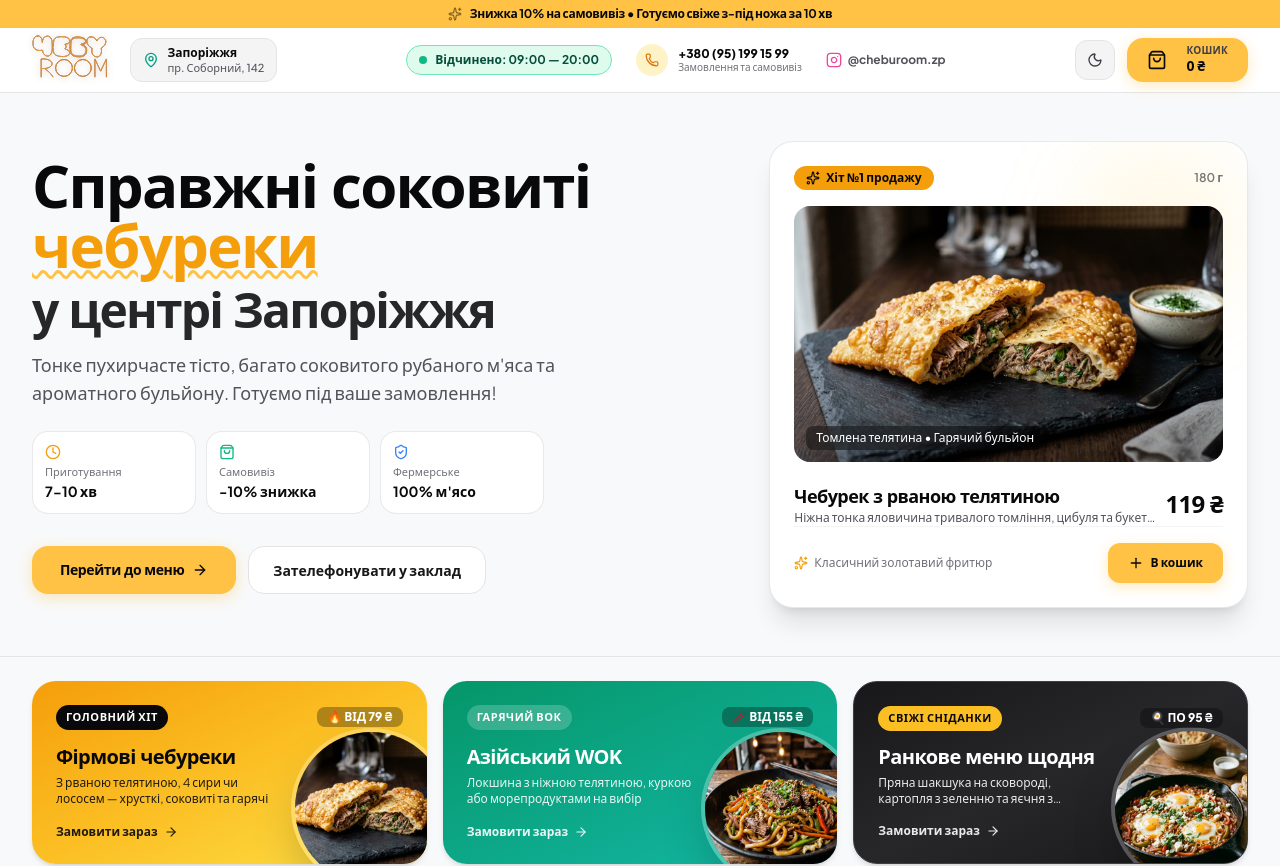
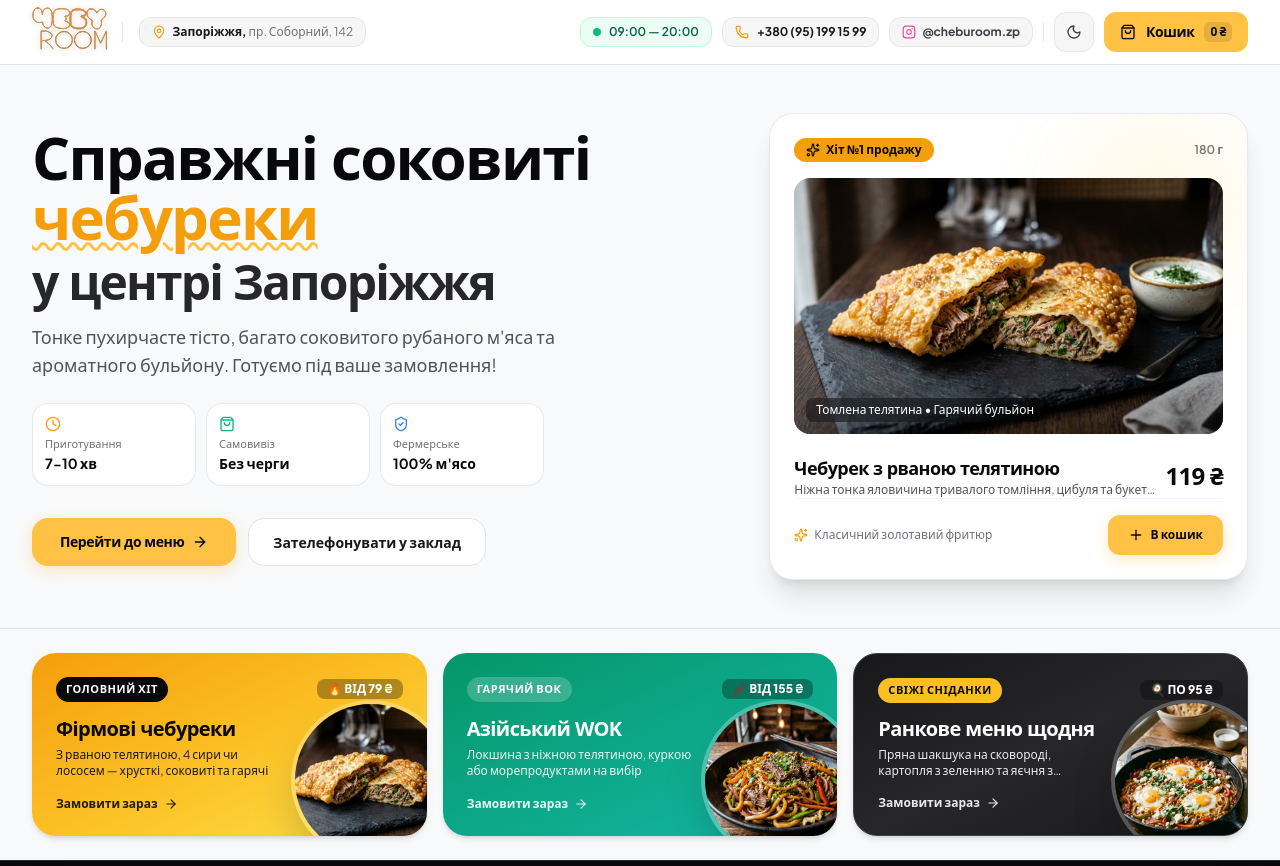
Before and after one commit to DmitriyKachan/cheburoom-zp, a React (Vite) app: page / in a window 1280 px wide. Shown: the top 866 px of the page. Built offline with nearby package versions, Linux system fonts and the light colour scheme; a web font is replaced by a local one.

Commit message:
feat: streamline header, remove takeaway discount, add extras and dynamic replacement to cross-sell dishes

```diff
--- a/src/components/CartDrawer.jsx
+++ b/src/components/CartDrawer.jsx
@@ -72,7 +72,7 @@ export function CartDrawer() {
         <div className="px-5 py-3 bg-amber-500/10 border-b border-amber-500/20">
           <div className="flex items-center gap-2 text-xs font-bold text-amber-800 dark:text-amber-300">
             <Sparkles className="w-4 h-4 text-amber-500 shrink-0" />
-            <span>Самовивіз: пр. Соборний, 142 • Знижка -10%</span>
+            <span>Самовивіз: пр. Соборний, 142 • Свіже з-під ножа</span>
           </div>
         </div>
 
@@ -174,7 +174,7 @@ export function CartDrawer() {
             </div>
 
             <p className="text-[11px] text-zinc-400 mb-4">
-              Швидкий самовивіз без черги • Знижка 10%
+              Швидкий самовивіз без черги • пр. Соборний, 142
             </p>
 
             <button
--- a/src/components/CheckoutModal.jsx
+++ b/src/components/CheckoutModal.jsx
@@ -71,7 +71,7 @@ export function CheckoutModal() {
 ━━━━━━━━━━━━━━━━━━━━
 👤 Клієнт: ${name}
 📞 Телефон: ${phone}
-📍 Отримання: 🏃 Самовивіз (-10%)
+📍 Отримання: 🏃 Самовивіз
 🏠 Точка видачі: ${addressStr}
 💳 Оплата: ${payment}
 ${comment.trim() ? '💬 Коментар: ' + comment.trim() + '\n' : ''}━━━━━━━━━━━━━━━━━━━━
@@ -142,7 +142,7 @@ ${itemsText}
               м. Запоріжжя, {MENU_DATA.info.address}
             </p>
             <p className="text-[11px] text-amber-600 dark:text-amber-400 mt-1 font-bold">
-              🔥 Самовивіз зі знижкою 10%
+              🔥 Свіже та гаряче з-під ножа
             </p>
           </div>
 
--- a/src/components/DishModal.jsx
+++ b/src/components/DishModal.jsx
@@ -145,7 +145,7 @@ export function DishModal() {
             {dish.options?.extras && dish.options.extras.length > 0 && (
               <div className="mb-4">
                 <h4 className="text-xs font-display font-bold text-zinc-950 dark:text-white mb-2">
-                  Додати до начинки:
+                  {dish.category === 'chebureks' ? 'Додати до начинки:' : 'Додати соуси та додатки:'}
                 </h4>
                 <div className="space-y-2">
                   {dish.options.extras.map(extra => {
--- a/src/components/Header.jsx
+++ b/src/components/Header.jsx
@@ -1,7 +1,7 @@
 import React from 'react';
 import { motion } from 'framer-motion';
 import { useCart } from '../context/CartContext';
-import { ShoppingBag, Sun, Moon, Phone, MapPin, Clock, ChevronDown, Sparkles } from 'lucide-react';
+import { ShoppingBag, Sun, Moon, Phone, MapPin } from 'lucide-react';
 import { InstagramIcon } from './InstagramIcon';
 import { CheburoomLogo } from './CheburoomLogo';
 
@@ -9,150 +9,133 @@ export function Header() {
   const { itemCount, subtotal, currentPage, navigateTo, darkMode, toggleTheme } = useCart();
 
   return (
-    <>
-      {/* Top Promo Bar (scrolls away to free maximum vertical screen space) */}
-      <div className="bg-glovo-yellow text-zinc-950 font-bold h-7 px-3 sm:px-4 text-center flex items-center justify-center gap-1.5 sm:gap-2 select-none">
-        <Sparkles className="w-3 h-3 sm:w-3.5 sm:h-3.5 shrink-0 animate-pulse text-zinc-950" />
-        <span className="text-[10.5px] sm:text-xs font-bold text-zinc-950 tracking-tight whitespace-nowrap">
-          <span className="sm:hidden">Знижка 10% на самовивіз • Свіже за 10 хв</span>
-          <span className="hidden sm:inline">Знижка 10% на самовивіз • Готуємо свіже з-під ножа за 10 хв</span>
-        </span>
-      </div>
+    <header className="sticky top-0 z-40 bg-white/95 dark:bg-[#09090B]/95 backdrop-blur-md border-b border-zinc-200 dark:border-[#23232E] transition-colors">
+      <div className="max-w-7xl mx-auto px-4 sm:px-6 lg:px-8 h-16 flex items-center justify-between gap-3 sm:gap-4">
 
-      <header className="sticky top-0 z-40 bg-white/95 dark:bg-[#09090B]/95 backdrop-blur-md border-b border-zinc-200 dark:border-[#23232E] transition-colors">
-        <div className="max-w-7xl mx-auto px-3 sm:px-6 lg:px-8 h-14 sm:h-16 flex items-center justify-between gap-2 sm:gap-4">
-
-        {/* Left: Brand Logo & Location */}
-        <div className="flex items-center gap-2.5 sm:gap-6 shrink-0">
+        {/* Left Section: Logo & Address */}
+        <div className="flex items-center gap-3 sm:gap-4 shrink-0">
           <motion.button
             type="button"
             whileHover={{ scale: 1.02 }}
             whileTap={{ scale: 0.96 }}
             transition={{ type: "spring", stiffness: 400, damping: 25 }}
             onClick={() => navigateTo('menu')}
-            className="group focus:outline-none cursor-pointer text-left"
+            className="focus:outline-none cursor-pointer text-left"
             aria-label="Головна ЧЕБУROOM"
           >
             <CheburoomLogo size="md" />
           </motion.button>
 
-          {/* City / Location selector (Clickable Google Maps link) */}
+          <div className="hidden sm:block h-5 w-px bg-zinc-200 dark:bg-zinc-800" />
+
+          {/* Location link */}
           <motion.a
-            whileHover={{ scale: 1.04, y: -1 }}
-            whileTap={{ scale: 0.96 }}
+            whileHover={{ y: -1 }}
+            whileTap={{ scale: 0.97 }}
             href="https://www.google.com/maps/search/?api=1&query=пр.+Соборний+142,+Запоріжжя"
             target="_blank"
             rel="noopener noreferrer"
             title="Відкрити адресу закладу в Google Картах"
-            className="flex items-center gap-1.5 sm:gap-2 px-2.5 sm:px-3 py-1 sm:py-1.5 rounded-xl bg-zinc-100 hover:bg-zinc-200/80 dark:bg-[#121215] dark:hover:bg-[#1A1A22] border border-zinc-200 dark:border-[#23232E] hover:border-amber-400/70 dark:hover:border-amber-400/50 text-xs cursor-pointer transition-all shadow-xs group shrink-0"
+            className="hidden sm:flex items-center gap-1.5 px-3 py-1.5 rounded-xl bg-zinc-100/80 hover:bg-zinc-200/70 dark:bg-[#15151B] dark:hover:bg-[#1E1E26] border border-zinc-200/80 dark:border-[#23232E] text-xs transition-all cursor-pointer group"
           >
-            <MapPin className="w-3.5 h-3.5 sm:w-4 sm:h-4 text-glovo-green shrink-0 group-hover:scale-115 group-hover:-translate-y-0.5 transition-transform" />
-            <div className="text-left leading-tight">
-              <span className="font-bold text-zinc-950 dark:text-white group-hover:text-amber-500 transition-colors block text-[11px] sm:text-xs whitespace-nowrap">Запоріжжя</span>
-              <span className="text-[10px] sm:text-[11px] text-zinc-600 dark:text-zinc-400 block font-medium whitespace-nowrap">пр. Соборний, 142</span>
-            </div>
+            <MapPin className="w-3.5 h-3.5 text-amber-500 shrink-0 group-hover:scale-110 transition-transform" />
+            <span className="font-bold text-zinc-900 dark:text-white text-xs whitespace-nowrap">
+              Запоріжжя, <span className="font-normal text-zinc-500 dark:text-zinc-400">пр. Соборний, 142</span>
+            </span>
           </motion.a>
         </div>
 
-        {/* Center: Hours & Phone Call Center (RnR style) */}
-        <div className="hidden lg:flex items-center gap-6 text-xs">
-          <motion.div
-            whileHover={{ scale: 1.05 }}
-            className="flex items-center gap-2 px-3 py-1.5 rounded-full bg-emerald-100/70 dark:bg-emerald-950/40 border border-emerald-300 dark:border-emerald-800 text-emerald-900 dark:text-emerald-300 font-bold transition-transform cursor-default select-none"
+        {/* Right Section: Hours, Phone, Instagram, Theme, Cart */}
+        <div className="flex items-center gap-2 sm:gap-2.5 shrink-0">
+
+          {/* Working Hours Pill */}
+          <div className="hidden xl:flex items-center gap-2 px-3 py-1.5 rounded-xl bg-emerald-50 dark:bg-emerald-950/30 border border-emerald-200/60 dark:border-emerald-800/50 text-xs text-emerald-800 dark:text-emerald-300 font-semibold select-none">
+            <span className="w-2 h-2 rounded-full bg-emerald-500 animate-pulse shrink-0" />
+            <span>09:00 — 20:00</span>
+          </div>
+
+          {/* Phone Contact */}
+          <motion.a
+            whileHover={{ y: -1 }}
+            whileTap={{ scale: 0.97 }}
+            href="tel:+380951991599"
+            className="hidden md:flex items-center gap-2 px-3 py-1.5 rounded-xl bg-zinc-100/80 hover:bg-zinc-200/70 dark:bg-[#15151B] dark:hover:bg-[#1E1E26] border border-zinc-200/80 dark:border-[#23232E] text-xs font-bold text-zinc-900 dark:text-white hover:text-amber-500 dark:hover:text-amber-400 transition-all cursor-pointer group"
+            title="Зателефонувати в заклад"
           >
-            <span className="w-2 h-2 rounded-full bg-emerald-500 animate-pulse"></span>
-            <span>Відчинено: 09:00 — 20:00</span>
-          </motion.div>
-
-          <motion.a
-            whileHover={{ scale: 1.04, y: -1 }}
-            whileTap={{ scale: 0.96 }}
-            href="tel:+380951991599"
-            className="flex items-center gap-2.5 font-bold text-zinc-950 dark:text-white hover:text-amber-500 transition-colors group cursor-pointer"
-          >
-            <div className="w-8 h-8 rounded-full bg-amber-100 dark:bg-amber-950/50 flex items-center justify-center text-amber-600 group-hover:bg-glovo-yellow group-hover:text-zinc-950 transition-colors">
-              <Phone className="w-3.5 h-3.5 group-hover:rotate-12 group-hover:scale-115 transition-transform" />
-            </div>
-            <div>
-              <span className="text-xs font-black block leading-tight text-zinc-950 dark:text-white">+380 (95) 199 15 99</span>
-              <span className="text-[10px] text-zinc-500 dark:text-zinc-400 block leading-tight font-medium">Замовлення та самовивіз</span>
-            </div>
+            <Phone className="w-3.5 h-3.5 text-amber-500 shrink-0 group-hover:rotate-12 transition-transform" />
+            <span>+380 (95) 199 15 99</span>
           </motion.a>
 
+          {/* Instagram Link */}
           <motion.a
-            whileHover={{ scale: 1.04, y: -1 }}
-            whileTap={{ scale: 0.96 }}
+            whileHover={{ y: -1 }}
+            whileTap={{ scale: 0.97 }}
             href="https://www.instagram.com/cheburoom.zp/"
             target="_blank"
             rel="noopener noreferrer"
-            className="flex items-center gap-1.5 font-bold text-zinc-600 dark:text-zinc-300 hover:text-pink-600 transition-colors group cursor-pointer"
+            className="hidden lg:flex items-center gap-1.5 px-3 py-1.5 rounded-xl bg-zinc-100/80 hover:bg-zinc-200/70 dark:bg-[#15151B] dark:hover:bg-[#1E1E26] border border-zinc-200/80 dark:border-[#23232E] text-xs font-bold text-zinc-700 dark:text-zinc-300 hover:text-pink-500 dark:hover:text-pink-400 transition-all cursor-pointer group"
+            title="Instagram @cheburoom.zp"
           >
-            <InstagramIcon className="w-4 h-4 text-pink-500 group-hover:scale-120 group-hover:rotate-6 transition-transform" />
+            <InstagramIcon className="w-3.5 h-3.5 text-pink-500 shrink-0 group-hover:scale-115 transition-transform" />
             <span>@cheburoom.zp</span>
           </motion.a>
-        </div>
 
-        {/* Right: Theme switch + Glovo-style Floating Cart Button */}
-        <div className="flex items-center gap-1.5 sm:gap-3 shrink-0">
-          {/* Theme Toggle */}
+          <div className="hidden md:block h-5 w-px bg-zinc-200 dark:bg-zinc-800" />
+
+          {/* Theme Switch */}
           <motion.button
             type="button"
-            whileHover={{ scale: 1.1, rotate: 45 }}
-            whileTap={{ scale: 0.85 }}
-            transition={{ type: "spring", stiffness: 400, damping: 20 }}
+            whileHover={{ scale: 1.08 }}
+            whileTap={{ scale: 0.92 }}
             onClick={toggleTheme}
-            className="w-9 h-9 sm:w-10 sm:h-10 rounded-xl bg-zinc-100 dark:bg-[#121215] hover:bg-zinc-200 dark:hover:bg-[#1A1A22] border border-zinc-200 dark:border-[#23232E] text-zinc-800 dark:text-zinc-200 transition-colors flex items-center justify-center cursor-pointer shadow-xs shrink-0"
+            className="w-9 h-9 sm:w-10 sm:h-10 rounded-xl bg-zinc-100/80 hover:bg-zinc-200/80 dark:bg-[#15151B] dark:hover:bg-[#1E1E26] border border-zinc-200/80 dark:border-[#23232E] text-zinc-700 dark:text-zinc-300 transition-colors flex items-center justify-center cursor-pointer shadow-xs shrink-0"
             aria-label="Перемкнути тему"
             title={darkMode ? "Увімкнути світлу тему" : "Увімкнути темну тему"}
           >
             {darkMode ? <Sun className="w-4 h-4 text-amber-400 fill-amber-400/20" /> : <Moon className="w-4 h-4 text-zinc-700" />}
           </motion.button>
 
-          {/* Glovo / RnR Cart Button */}
+          {/* Cart Button */}
           {currentPage === 'checkout' ? (
             <motion.button
               type="button"
-              whileHover={{ scale: 1.04, x: -2 }}
-              whileTap={{ scale: 0.94 }}
-              transition={{ type: "spring", stiffness: 400, damping: 25 }}
+              whileHover={{ scale: 1.03 }}
+              whileTap={{ scale: 0.96 }}
               onClick={() => navigateTo('menu')}
-              className="h-10 sm:h-11 px-3 sm:px-5 rounded-2xl bg-zinc-100 hover:bg-zinc-200 dark:bg-[#121215] dark:hover:bg-[#1A1A22] border border-zinc-200 dark:border-[#23232E] text-zinc-900 dark:text-white font-display font-bold text-xs sm:text-sm transition-all flex items-center gap-1.5 sm:gap-2 cursor-pointer shadow-xs shrink-0 whitespace-nowrap"
-              aria-label="Повернутися до меню"
+              className="h-9 sm:h-10 px-3 sm:px-4 rounded-xl bg-zinc-100 hover:bg-zinc-200 dark:bg-[#15151B] dark:hover:bg-[#1E1E26] border border-zinc-200/80 dark:border-[#23232E] text-zinc-900 dark:text-white font-display font-bold text-xs sm:text-sm transition-all flex items-center gap-1.5 cursor-pointer shadow-xs shrink-0 whitespace-nowrap"
             >
               <span>← До меню</span>
             </motion.button>
           ) : (
             <motion.button
               type="button"
-              whileHover={{ scale: 1.04, y: -1 }}
-              whileTap={{ scale: 0.94 }}
-              transition={{ type: "spring", stiffness: 400, damping: 25 }}
+              whileHover={{ scale: 1.03, y: -1 }}
+              whileTap={{ scale: 0.96 }}
               onClick={() => navigateTo('checkout')}
-              className="h-10 sm:h-11 px-3 sm:px-5 rounded-2xl bg-glovo-yellow hover:bg-glovo-yellow-hover text-zinc-950 font-display font-bold text-xs sm:text-sm btn-glow-yellow animate-shimmer flex items-center gap-2.5 sm:gap-4 cursor-pointer select-none group shadow-sm shrink-0 whitespace-nowrap"
-              aria-label="Відкрити кошик замовлення"
+              className="h-9 sm:h-10 px-3.5 sm:px-4 rounded-xl bg-glovo-yellow hover:bg-glovo-yellow-hover text-zinc-950 font-display font-black text-xs sm:text-sm flex items-center gap-2.5 cursor-pointer select-none group shadow-xs shrink-0 whitespace-nowrap"
+              aria-label="Відкрити кошик"
             >
-              <div className="relative shrink-0 mr-0.5 sm:mr-1">
-                <ShoppingBag className="w-4 h-4 sm:w-5 sm:h-5 text-zinc-950 group-hover:scale-115 group-hover:-rotate-6 transition-transform" />
+              <div className="relative shrink-0">
+                <ShoppingBag className="w-4 h-4 text-zinc-950 group-hover:scale-110 transition-transform" />
                 {itemCount > 0 && (
                   <span
                     key={itemCount}
-                    className="absolute -top-2 -right-2 bg-zinc-950 text-white text-[10px] font-black rounded-full h-4 min-w-4 px-1 flex items-center justify-center animate-badge-pop shadow-xs"
+                    className="absolute -top-1.5 -right-2 bg-zinc-950 text-white text-[9px] font-black rounded-full h-3.5 min-w-3.5 px-1 flex items-center justify-center animate-badge-pop"
                   >
                     {itemCount}
                   </span>
                 )}
               </div>
-
-              <div className="flex flex-col text-left">
-                <span className="text-[9px] sm:text-[10px] uppercase font-semibold text-zinc-700 leading-tight tracking-wide">Кошик</span>
-                <span className="font-extrabold text-xs sm:text-sm leading-tight">{subtotal} ₴</span>
-              </div>
+              <span>Кошик</span>
+              <span className="font-extrabold text-xs px-1.5 py-0.5 rounded-md bg-black/10">
+                {subtotal} ₴
+              </span>
             </motion.button>
           )}
+
         </div>
 
       </div>
     </header>
-    </>
   );
 }
--- a/src/components/Hero.jsx
+++ b/src/components/Hero.jsx
@@ -65,7 +65,7 @@ export function Hero() {
               >
                 <ShoppingBag className="w-4 h-4 text-emerald-500 mb-1 group-hover:scale-120 group-hover:-rotate-12 transition-transform duration-300" />
                 <div className="text-[10px] sm:text-[11px] text-zinc-500 dark:text-zinc-400 font-medium whitespace-nowrap">Самовивіз</div>
-                <div className="text-xs sm:text-sm font-bold text-zinc-950 dark:text-white whitespace-nowrap">-10% знижка</div>
+                <div className="text-xs sm:text-sm font-bold text-zinc-950 dark:text-white whitespace-nowrap">Без черги</div>
               </motion.div>
 
               <motion.div
--- a/src/components/MarqueeRibbon.jsx
+++ b/src/components/MarqueeRibbon.jsx
@@ -37,7 +37,7 @@ export function MarqueeRibbon() {
     },
     {
       icon: "📍",
-      title: "-10% на самовивіз"
+      title: "пр. Соборний, 142 (Запоріжжя)"
     },
     {
       icon: "☕",
--- a/src/components/SuccessModal.jsx
+++ b/src/components/SuccessModal.jsx
@@ -177,12 +177,6 @@ export function SuccessModal() {
                   <span className="font-semibold text-zinc-950 dark:text-white">{successOrder.subtotal} ₴</span>
                 </div>
               )}
-              {successOrder.discount > 0 && (
-                <div className="flex justify-between text-emerald-600 dark:text-emerald-400 font-medium">
-                  <span>Знижка (самовивіз -10%):</span>
-                  <span>-{successOrder.discount} ₴</span>
-                </div>
-              )}
               <div className="flex justify-between items-baseline pt-2 border-t border-amber-200 dark:border-amber-900/50">
                 <span className="font-display font-black text-sm text-zinc-950 dark:text-white">
                   Разом до сплати:
```
Also changed, not shown: src/components/CartCheckoutPage.jsx (+70 -35 lines), src/context/CartContext.jsx (+2 -6 lines), src/data/menuData.js (+41 -5 lines).
